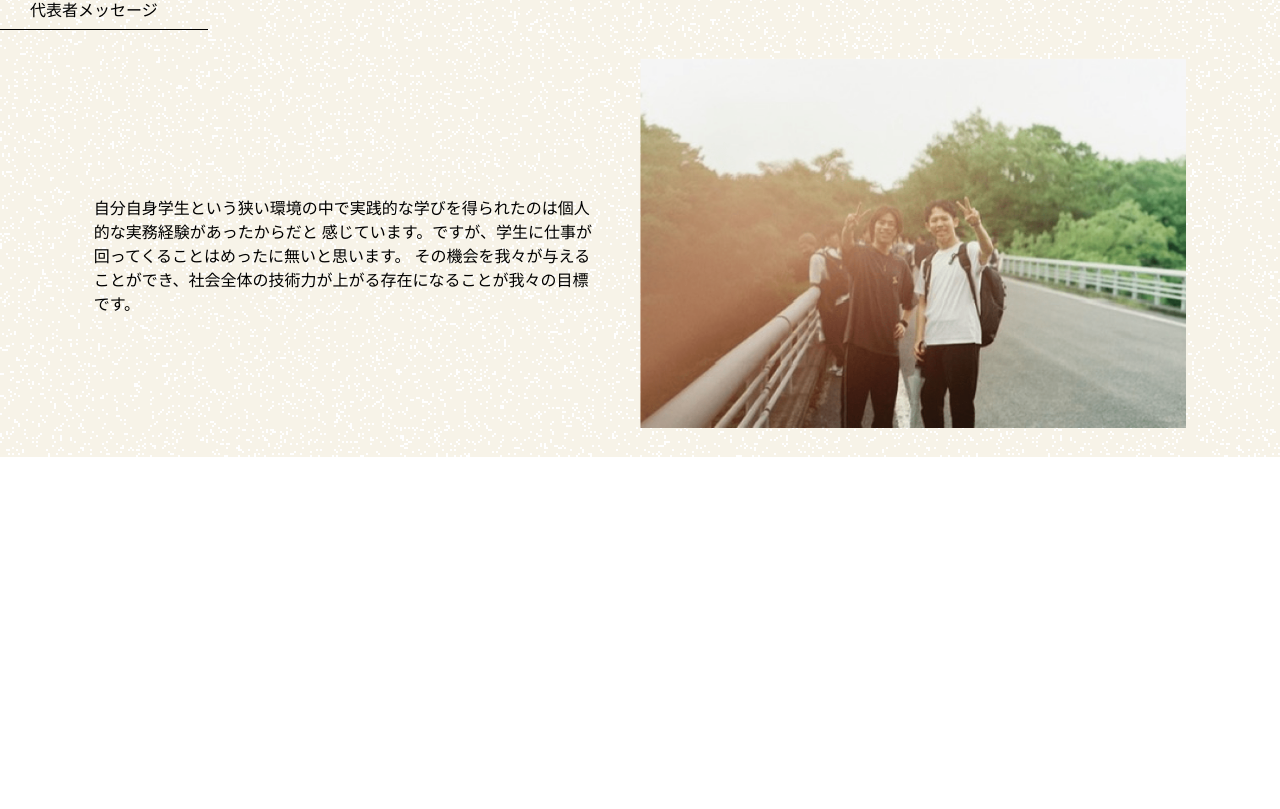
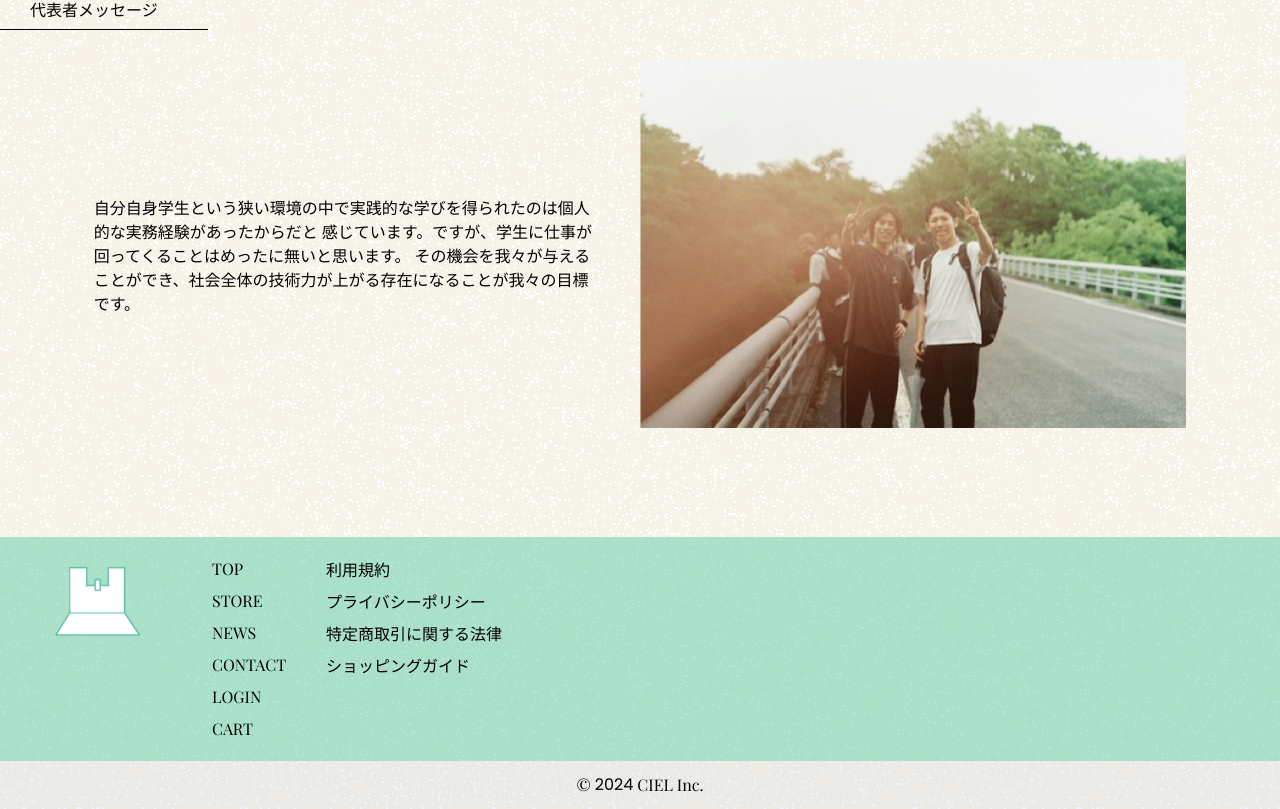
Before and after one commit to daito-kawasaki/ec-dent-app, a Next.js app in the folder frontend/: page /brand in a window 1280 px wide. Shown: the part 2209-3018 px from the top of the page. Before the commit the page ends 2666 px from the top, so only its background shows below. Built offline with nearby package versions, Linux system fonts and the light colour scheme; a web font is replaced by a local one; what fluid-tailwind, tailwindcss-fluid-spacing would draw is missing.

Commit message:
360px時点のレイアウト崩れの修正完了

```diff
--- a/frontend/src/app/brand/page.tsx
+++ b/frontend/src/app/brand/page.tsx
@@ -1,7 +1,7 @@
 'use client'
 
 import Image from 'next/image'
-import { IMGPATH_BRAND } from '../../lib/common'
+import { IMGPATH_BRAND } from '@/lib/common'
 import SectionTitle from '@/components/ui/section-ttl'
 import StoreHeader from '@/components/common/store-header'
 import { dmSerifDisplay, shipporiMincho } from '@/lib/fonts'
@@ -160,7 +160,7 @@ export default function Brand() {
                     </div>
                 </section>
             </main>
-            {/* <Footer /> */}
+            <Footer />
         </>
     )
 }
--- a/frontend/src/components/common/footer.tsx
+++ b/frontend/src/components/common/footer.tsx
@@ -32,7 +32,7 @@ export default function Footer() {
             <div
                 id="footer_top_cnt"
                 className=" items-center py-5 flex-col flex  gap-5 bg-[#5ccea780]
-                md:pl-12 md:items-start md:flex-row md:gap-10
+                md:pl-12 md:items-start md:flex-row md:gap-14.5
                 lg:gap-16 lg:items-start
                 xl:pl-[5.12445vw] xl:gap-[7.8330vw]">
                 <Link href="">
@@ -47,10 +47,10 @@ export default function Footer() {
                 </Link>
                 <nav
                     id="footer_block"
-                    className=" flex-col flex gap-5 px-5 text-center md:flex-row md:px-0 lg:gap-10 xl:gap-[3.80vw] ">
+                    className=" flex-col flex gap-5 px-5 text-center md:flex-row md:px-0 md:gap-14.5 lg:gap-10 xl:gap-[3.80vw] ">
                     <div
                         id="left_items"
-                        className=" flex gap-2 justify-center  md:flex-col md:text-left xl:flex xl:gap-0">
+                        className=" flex gap-4 justify-center flex-wrap md:flex-col md:gap-2 md:text-left xl:flex xl:gap-0">
                         {leftItems.map((item: LeftItems) => (
                             <Link
                                 key={item.text}
```
